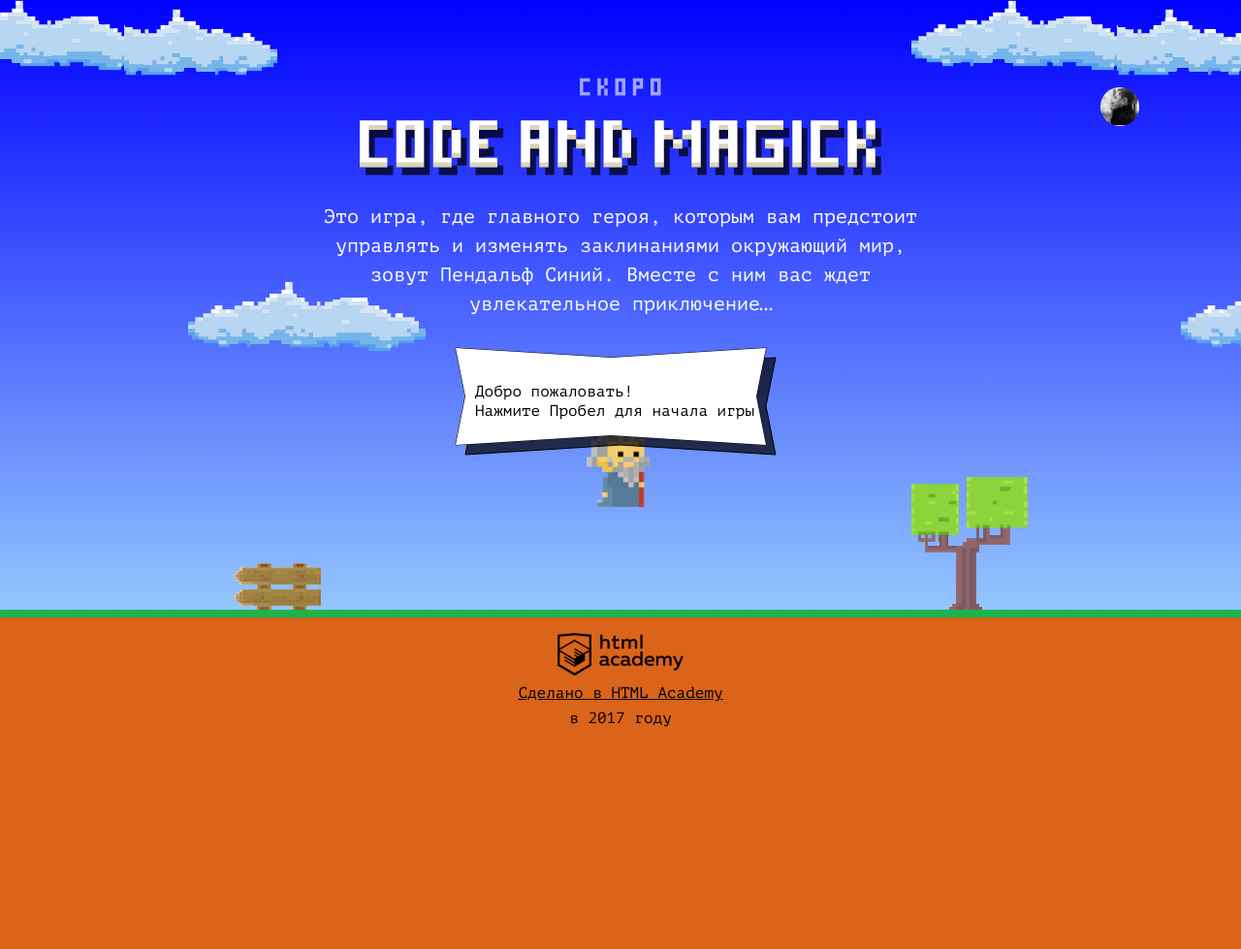
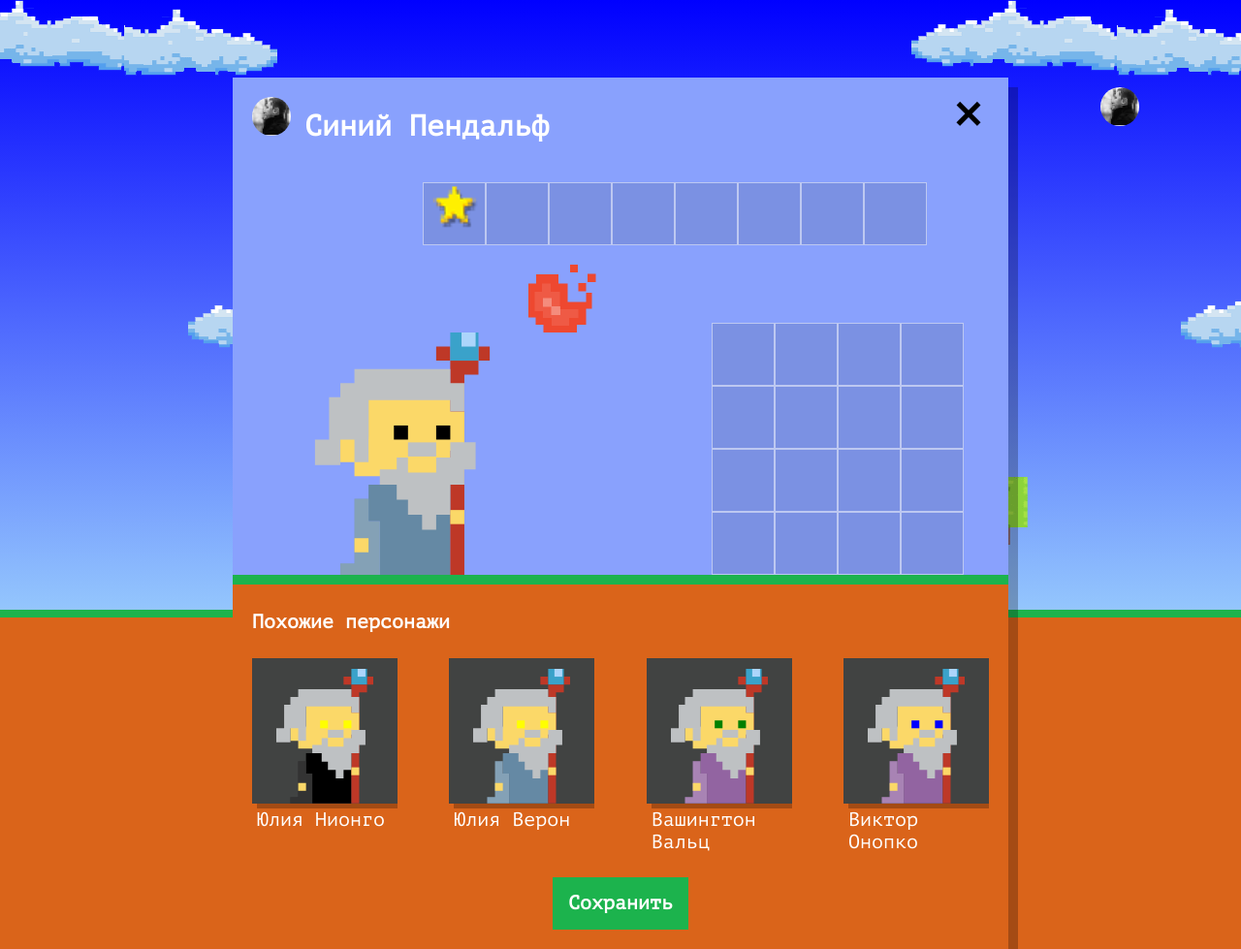
Before and after one commit to wht-trc/code-and-magick, a website: page index.html in a window 1280 px wide. Shown: the whole page at 97% size. Before the commit the page ends 800 px from the top, so only its background shows below. Drawn offline with Linux system fonts and the light colour scheme.

Commit message:
Создает DOM-элементы, соответствующие сгенерированным персонажам

```diff
--- a/index.html
+++ b/index.html
@@ -203,6 +203,7 @@
 </script>
 <script src="js/stat.js"></script>
 <script src="js/game.js"></script>
+<script src="js/setup.js"></script>
 
 </body>
 </html>
--- /dev/null
+++ b/js/setup.js
@@ -0,0 +1,77 @@
+'use strict';
+
+// функция, которая возвращает случайный элемент массива
+var getRandomElement = function (array) {
+  var min = 0;
+  var max = array.length - 1;
+  var rand = min - 0.5 + Math.random() * (max - min + 1);
+  rand = Math.round(rand);
+  return array[rand];
+};
+
+
+// функция создания объектов с похожими персонажами
+var generateCharacters = function (charactersNumber) {
+  var firstName = ['Иван', 'Хуан Себастьян', 'Мария', 'Кристоф', 'Виктор', 'Юлия', 'Люпита', 'Вашингтон'];
+  var secondName = ['да Марья', 'Верон', 'Мирабелла', 'Вальц', 'Онопко', 'Топольницкая', 'Нионго', 'Ирвинг'];
+  var coatColor = ['rgb(101, 137, 164)', 'rgb(241, 43, 107)', 'rgb(146, 100, 161)', 'rgb(56, 159, 117)', 'rgb(215, 210, 55)', 'rgb(0, 0, 0)'];
+  var eyesColor = ['black', 'red', 'blue', 'yellow', 'green'];
+  var characters = [];
+
+  for (var i = 0; i < charactersNumber; i++) {
+    var character = {};
+    character.name = getRandomElement(firstName) + ' ' + getRandomElement(secondName);
+    character.coatColor = getRandomElement(coatColor);
+    character.eyesColor = getRandomElement(eyesColor);
+    characters[i] = character;
+  }
+  return characters;
+};
+
+
+// функция создания DOM-элемента на основе JS-объекта
+var createCharacter = function (character) {
+  // находим шаблон, который будем копировать, находим элемент, в который будем вставлять похожих персонажей
+  var similarCharacterTemplate = document.querySelector('#similar-wizard-template')
+      .content
+      .querySelector('.setup-similar-item');
+
+  var characterElement = similarCharacterTemplate.cloneNode(true);
+
+  characterElement.querySelector('.setup-similar-label').textContent = character.name;
+  characterElement.querySelector('.wizard-coat').style.fill = character.coatColor;
+  characterElement.querySelector('.wizard-eyes').style.fill = character.eyesColor;
+
+  return characterElement;
+};
+
+
+// функцию заполнения блока DOM-элементами на основе массива JS-объектов
+var renderCharacter = function () {
+  var CHARACTERS_NUMBER = 4; // количество похожих персонажей
+
+  var similarListElement = document.querySelector('.setup-similar-list');
+
+  var characters = generateCharacters(CHARACTERS_NUMBER);
+
+  // отрисовка шаблона в документ
+  var fragment = document.createDocumentFragment();
+
+  characters.forEach(function (character) {
+    fragment.appendChild(createCharacter(character));
+  });
+
+  similarListElement.appendChild(fragment);
+};
+
+
+var showCharacterProfile = function () {
+  // показываем окно настроек пользователя
+  var userDialog = document.querySelector('.setup');
+  userDialog.classList.remove('hidden');
+  userDialog.querySelector('.setup-similar').classList.remove('hidden'); // показываем блок с похожими персонажами
+};
+
+
+showCharacterProfile(); // показываем страницу пользователя
+renderCharacter(); // отрисовываем похожих персонажей
```
